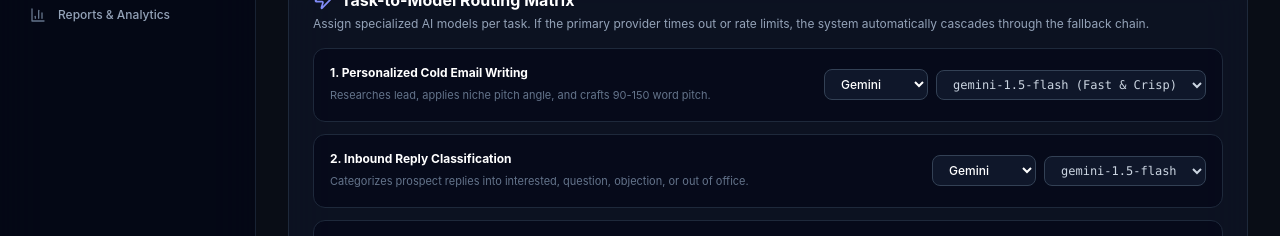
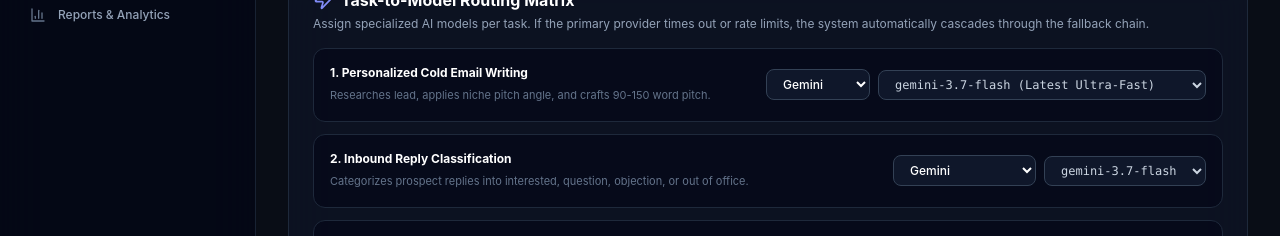
Before and after one commit to Nabab-Hub/mazaoutreach, a Next.js app: page /settings in a window 1280 px wide. Shown: the part 458-694 px from the top of the page. Built offline with nearby package versions, Linux system fonts and the light colour scheme; no server answers.

Commit message:
feat: add Gemini 3.7 Flash and Qwen 3.8-27b models, add comprehensive README with Mermaid diagram

```diff
--- a/app/settings/page.tsx
+++ b/app/settings/page.tsx
@@ -277,10 +277,13 @@ export default function SettingsPage() {
                   }
                   className="px-3 py-1.5 rounded-lg bg-slate-900 border border-slate-700 text-xs text-slate-300 focus:outline-none focus:border-indigo-500 font-mono"
                 >
-                  <option value="gemini-1.5-flash">gemini-1.5-flash (Fast & Crisp)</option>
+                  <option value="gemini-3.7-flash">gemini-3.7-flash (Latest Ultra-Fast)</option>
+                  <option value="gemini-2.0-flash">gemini-2.0-flash (High Speed)</option>
+                  <option value="gemini-1.5-flash">gemini-1.5-flash (Standard)</option>
                   <option value="gemini-1.5-pro">gemini-1.5-pro (Deep Context)</option>
                   <option value="gpt-4o-mini">gpt-4o-mini (Cost Efficient)</option>
                   <option value="gpt-4o">gpt-4o (High Nuance)</option>
+                  <option value="qwen/qwen3.8-27b">qwen/qwen3.8-27b (Qwen via Groq/OpenAI)</option>
                   <option value="grok-beta">grok-beta (Direct Tone)</option>
                 </select>
               </div>
@@ -303,14 +306,14 @@ export default function SettingsPage() {
                     updateTaskConfig(
                       'classify',
                       e.target.value as any,
-                      e.target.value === 'gemini' ? 'gemini-1.5-flash' : 'gpt-4o-mini'
+                      e.target.value === 'gemini' ? 'gemini-3.7-flash' : 'gpt-4o-mini'
                     )
                   }
                   className="px-3 py-1.5 rounded-lg bg-slate-900 border border-slate-700 text-xs text-white focus:outline-none focus:border-indigo-500 font-medium"
                 >
                   <option value="gemini">Gemini</option>
                   <option value="openai">OpenAI</option>
-                  <option value="grok">Grok (xAI)</option>
+                  <option value="grok">Grok (xAI / Groq)</option>
                 </select>
                 <select
                   value={aiConfig.tasks.classify.model}
@@ -319,8 +322,10 @@ export default function SettingsPage() {
                   }
                   className="px-3 py-1.5 rounded-lg bg-slate-900 border border-slate-700 text-xs text-slate-300 focus:outline-none focus:border-indigo-500 font-mono"
                 >
+                  <option value="gemini-3.7-flash">gemini-3.7-flash</option>
                   <option value="gemini-1.5-flash">gemini-1.5-flash</option>
                   <option value="gpt-4o-mini">gpt-4o-mini</option>
+                  <option value="qwen/qwen3.8-27b">qwen/qwen3.8-27b</option>
                 </select>
               </div>
             </div>
@@ -342,14 +347,14 @@ export default function SettingsPage() {
                     updateTaskConfig(
                       'reply',
                       e.target.value as any,
-                      e.target.value === 'openai' ? 'gpt-4o-mini' : 'gemini-1.5-flash'
+                      e.target.value === 'openai' ? 'gpt-4o-mini' : 'gemini-3.7-flash'
                     )
                   }
                   className="px-3 py-1.5 rounded-lg bg-slate-900 border border-slate-700 text-xs text-white focus:outline-none focus:border-indigo-500 font-medium"
                 >
                   <option value="openai">OpenAI</option>
                   <option value="gemini">Gemini</option>
-                  <option value="grok">Grok (xAI)</option>
+                  <option value="grok">Grok (xAI / Groq)</option>
                 </select>
                 <select
                   value={aiConfig.tasks.reply.model}
@@ -360,7 +365,9 @@ export default function SettingsPage() {
                 >
                   <option value="gpt-4o-mini">gpt-4o-mini</option>
                   <option value="gpt-4o">gpt-4o</option>
+                  <option value="gemini-3.7-flash">gemini-3.7-flash</option>
                   <option value="gemini-1.5-pro">gemini-1.5-pro</option>
+                  <option value="qwen/qwen3.8-27b">qwen/qwen3.8-27b</option>
                 </select>
               </div>
             </div>
--- a/lib/ai/grok.ts
+++ b/lib/ai/grok.ts
@@ -10,13 +10,15 @@ export class GrokProvider implements AIProvider {
   }
 
   async generate(opts: AIProviderOptions): Promise<string> {
-    const apiKey = process.env.GROK_API_KEY || process.env.XAI_API_KEY;
+    const apiKey = process.env.GROK_API_KEY || process.env.XAI_API_KEY || process.env.GROQ_API_KEY;
     if (!apiKey) {
       throw new Error('GROK_API_KEY or XAI_API_KEY is not configured in environment');
     }
 
     const model = opts.model || this.defaultModel;
-    const url = 'https://api.x.ai/v1/chat/completions';
+    // Auto-detect whether key is Groq (starts with gsk_) or standard xAI
+    const isGroq = apiKey.startsWith('gsk_') || model.toLowerCase().includes('qwen') || !!process.env.GROQ_API_KEY;
+    const url = process.env.GROK_BASE_URL || (isGroq ? 'https://api.groq.com/openai/v1/chat/completions' : 'https://api.x.ai/v1/chat/completions');
 
     const messages = [];
     if (opts.system) {
--- a/lib/ai/router.ts
+++ b/lib/ai/router.ts
@@ -15,10 +15,10 @@ class AIRouter {
 
   private config: AIRouterConfig = {
     tasks: {
-      personalize: { provider: 'gemini', model: 'gemini-1.5-flash' },
-      classify: { provider: 'gemini', model: 'gemini-1.5-flash' },
+      personalize: { provider: 'gemini', model: 'gemini-3.7-flash' },
+      classify: { provider: 'gemini', model: 'gemini-3.7-flash' },
       reply: { provider: 'openai', model: 'gpt-4o-mini' },
-      niche_inference: { provider: 'gemini', model: 'gemini-1.5-flash' },
+      niche_inference: { provider: 'gemini', model: 'gemini-3.7-flash' },
     },
     fallbacks: ['gemini', 'openai', 'grok'],
     temperature: 0.7,
```
Also changed, not shown: 1 other file (tests, documents, lock files or other folders).
